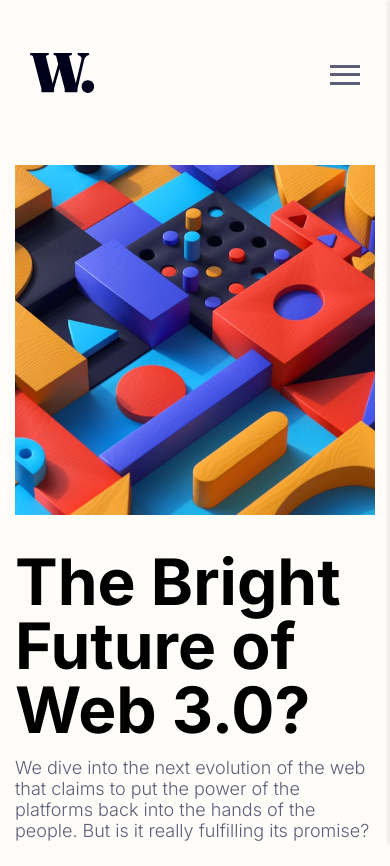
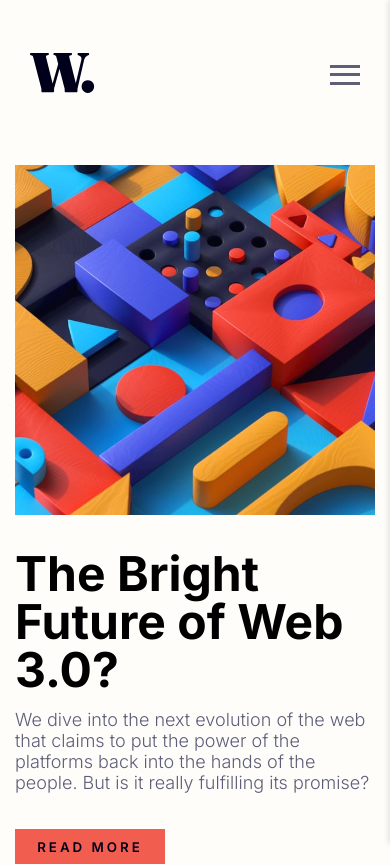
Before and after one commit to martinsalan2003/News-homepage, a React (Vite) app in the folder NeuHomepage/: page / in a window 390 px wide. Shown: the top 866 px of the page. Built offline with nearby package versions, Linux system fonts and the light colour scheme.

Commit message:
termino do projeto

```diff
--- a/NeuHomepage/src/styles/components-styles/content.sass
+++ b/NeuHomepage/src/styles/components-styles/content.sass
@@ -101,7 +101,7 @@
                     .title
                         width: 100%
                         h1
-                            font-size: 400%
+                            font-size: 300%
                             line-height: 1em
                     .content-news
                         font-size: 18px
```
